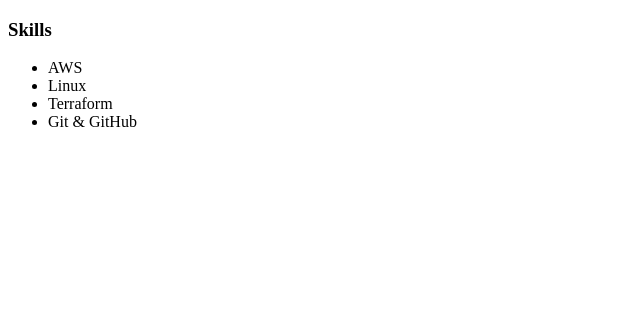
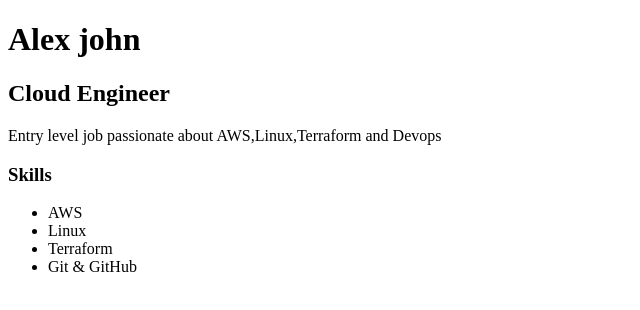
Before and after one commit to Deepcode643/cloud-resume, a plain HTML site: page index.html in a window 1280 px wide. Shown: the whole page, without its empty margins (0-640 px from the left). Drawn offline with Linux system fonts and the light colour scheme.

Commit message:
added alex again and skills

```diff
--- a/index.html
+++ b/index.html
@@ -6,6 +6,11 @@
     <title>Cloud Engineer Challenge</title>
 </head>
 <body>
+     <h1> Alex john</h1>
+    <h2>Cloud Engineer</h2>
+
+    <p>Entry level job passionate about AWS,Linux,Terraform and Devops </p>
+
     <h3>Skills</h3>
 
 <ul>
```
